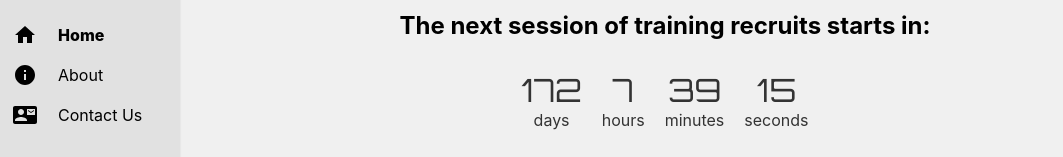
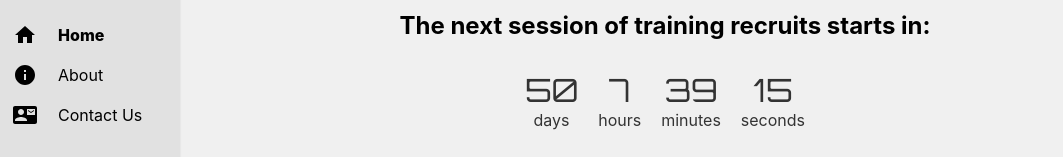
Before and after one commit to UCSC-practicals-22001451/rad-assignment-1, a React (Create React App) app: page / in a window 1280 px wide. Both pictures are taken after typing "Sample" into the empty fields and a click on the button "Begin Your Journey". Shown: the part 1260-1417 px from the top of the page, without its empty margins (0-1063 px from the left). Built offline with nearby package versions, Linux system fonts and the light colour scheme.

Commit message:
fix: change timer dealine

```diff
--- a/src/components/CountdownTimer/CountdownTimer.js
+++ b/src/components/CountdownTimer/CountdownTimer.js
@@ -23,7 +23,7 @@ const TimeUnit = styled.div`
 
 function CountdownTimer() {
   const calculateTimeLeft = () => {
-    const targetDate = new Date("2024-12-31T23:59:59"); // Hardcoded target date and time
+    const targetDate = new Date("2024-08-31T23:59:59"); // Hardcoded target date and time
     const difference = +targetDate - +new Date();
     let timeLeft = {};
 
```
